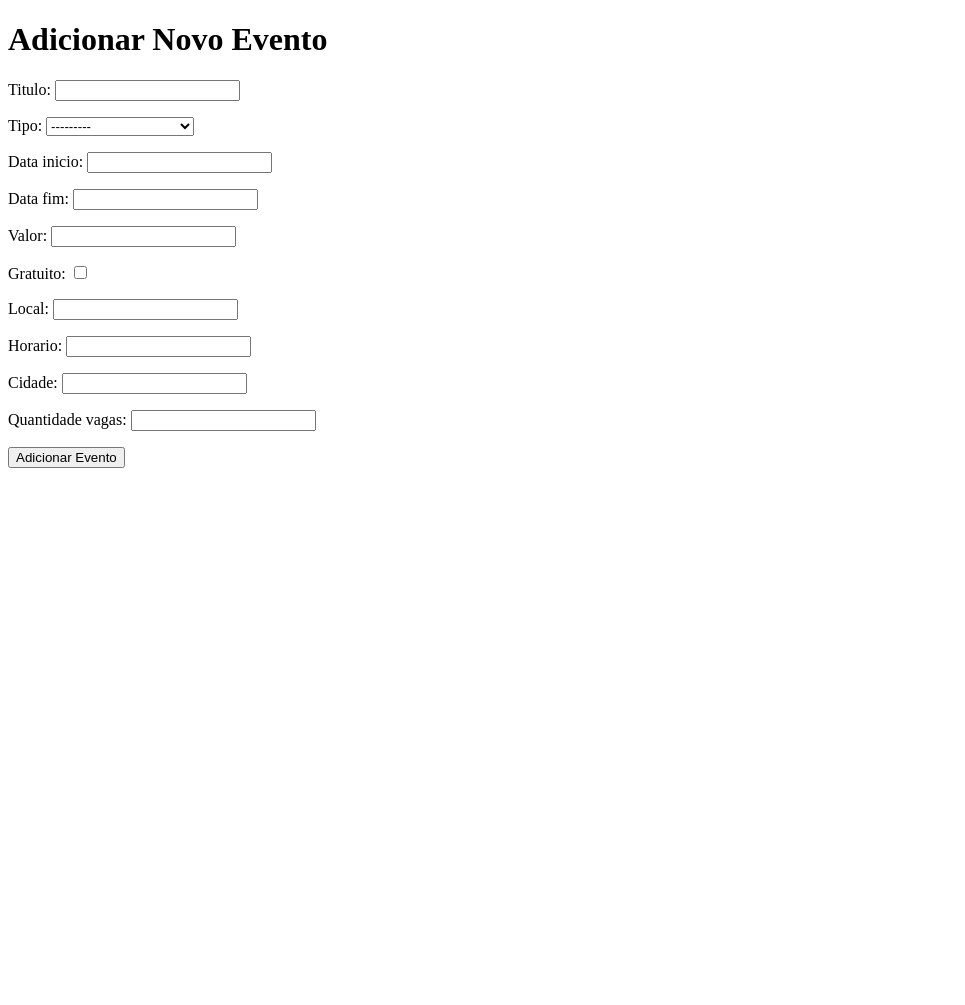
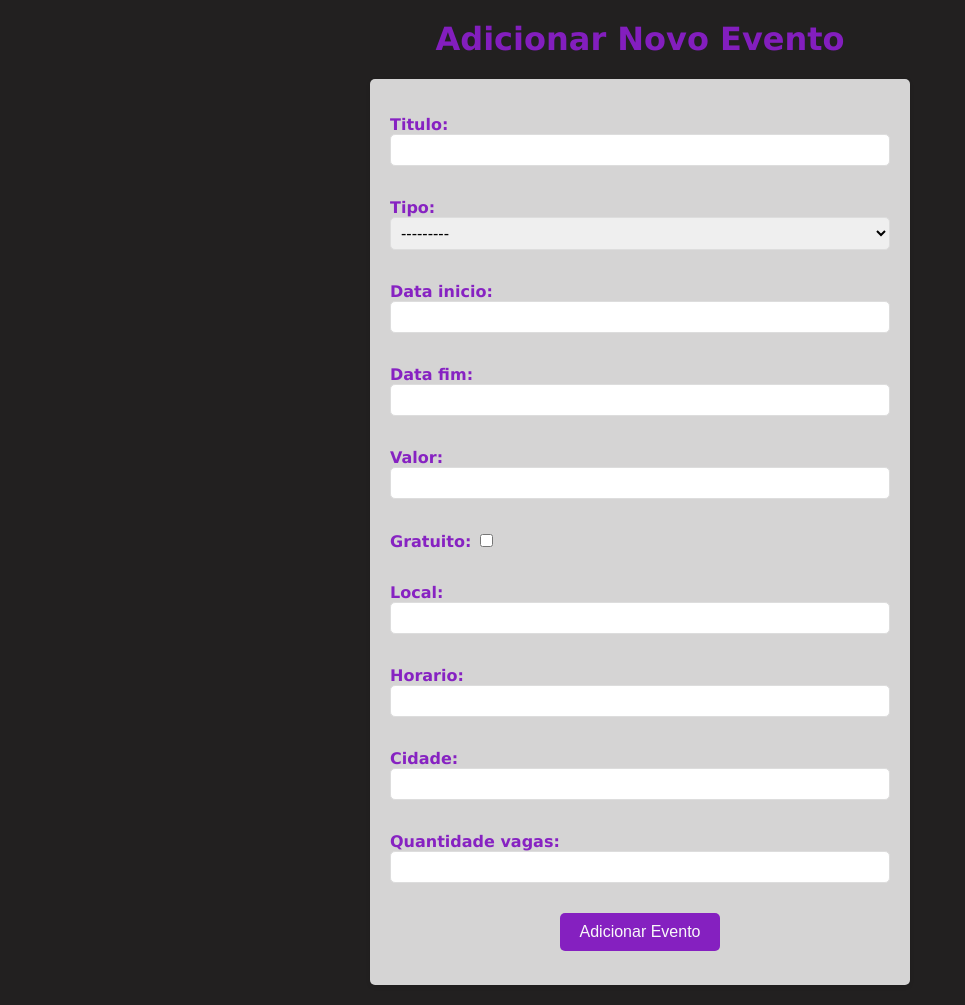
Before and after one commit to Hivna-Castro/Cultural_events, a Django app: page /add/ in a window 1280 px wide. Shown: the whole page, without its empty margins (0-965 px from the left). Before the commit the page ends 468 px from the top, so only its background shows below. Run offline with Django 5.2, Linux system fonts and the light colour scheme.

Commit message:
style: move CSS files to static directory

```diff
--- a/cultural_events/settings.py
+++ b/cultural_events/settings.py
@@ -14,7 +14,7 @@ from pathlib import Path
 import os
 
 # Build paths inside the project like this: BASE_DIR / 'subdir'.
-BASE_DIR = os.path.dirname(os.path.dirname(os.path.abspath(__file__)))
+BASE_DIR = Path(__file__).resolve().parent.parent
 
 
 # Quick-start development settings - unsuitable for production
@@ -121,7 +121,8 @@ USE_TZ = True
 # Static files (CSS, JavaScript, Images)
 # https://docs.djangoproject.com/en/5.0/howto/static-files/
 
-STATIC_URL = 'static/'
+STATIC_URL = '/static/'
+STATICFILES_DIRS = [os.path.join(BASE_DIR, 'static'),]
 
 # Default primary key field type
 # https://docs.djangoproject.com/en/5.0/ref/settings/#default-auto-field
--- /dev/null
+++ b/static/css/add_event.css
@@ -0,0 +1,61 @@
+body {
+    font-family: Verdana, Geneva, Tahoma, sans-serif;
+    background-color: #222020;
+    margin: 0;
+    margin-bottom:20px;
+    padding: 0;
+    display: flex;
+    flex-direction: column;
+    align-items: center;
+}
+
+h1 {
+    color:#851ec1fb;
+    margin-top: 20px;
+}
+
+form {
+    background-color: #f9f9f9d4;
+    padding: 20px;
+    border-radius: 5px;
+    box-shadow: 0 2px 4px rgba(0, 0, 0, 0.1);
+    display: flex;
+    flex-direction: column;
+    width: 60%;
+    max-width: 500px;
+}
+
+label {
+    color: #851ec1fb;
+    margin-bottom: 10px;
+    font-weight: bold;
+}
+
+input[type="text"],
+input[type="date"],
+input[type="number"],
+select {
+    padding: 6px;
+
+    border-radius: 5px;
+    border: 1px solid #ddd;
+    font-size: 16px;
+    width: 100%;
+    box-sizing: border-box;
+}
+
+form button {
+    background-color: #851ec1fb;
+    color: #f9f9f9;
+    border: none;
+    margin: 14px;
+    padding: 10px 20px;
+    font-size: 16px;
+    border-radius: 5px;
+    cursor: pointer;
+    transition: background-color 0.3s ease;
+    align-self: center;
+}
+form button:hover {
+    background-color: #681a96fb;
+}
--- a/templates/events/add_event.html
+++ b/templates/events/add_event.html
@@ -1,12 +1,17 @@
 <!DOCTYPE html>
-<html>
+<html lang="en">
 <head>
+    {% load static %}
+    <meta charset="UTF-8">
+    <meta name="viewport" content="width=device-width, initial-scale=1.0">
     <title>Adicionar Evento</title>
+    <link rel="stylesheet" href="{% static 'css/add_event.css' %}">
 </head>
+
 <body>
     <h1>Adicionar Novo Evento</h1>
 
-    <form method="post">
+    <form class="form"  method="post">
         {% csrf_token %}
         {{ form.as_p }}
         <button type="submit">Adicionar Evento</button>
```
Also changed, not shown: static/css/index.css (added, +83 -0 lines), templates/events/index.html (+2 -85 lines).
